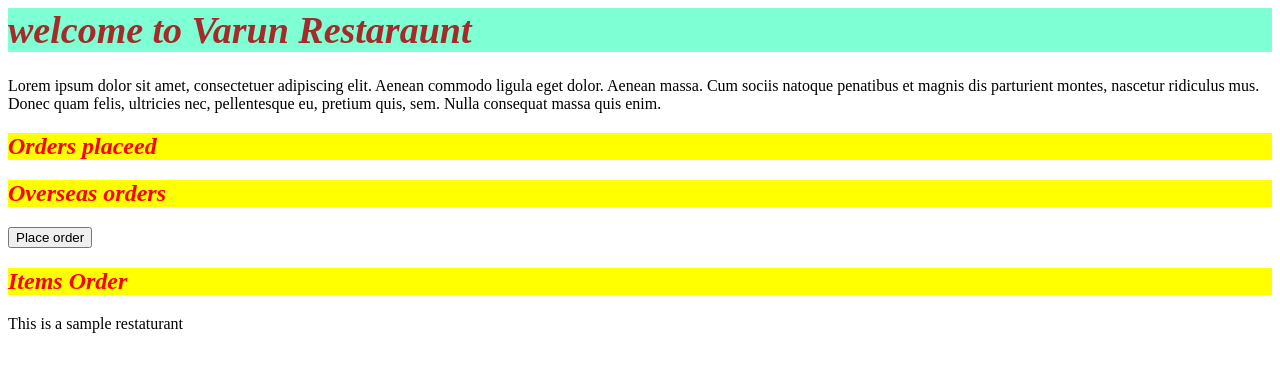
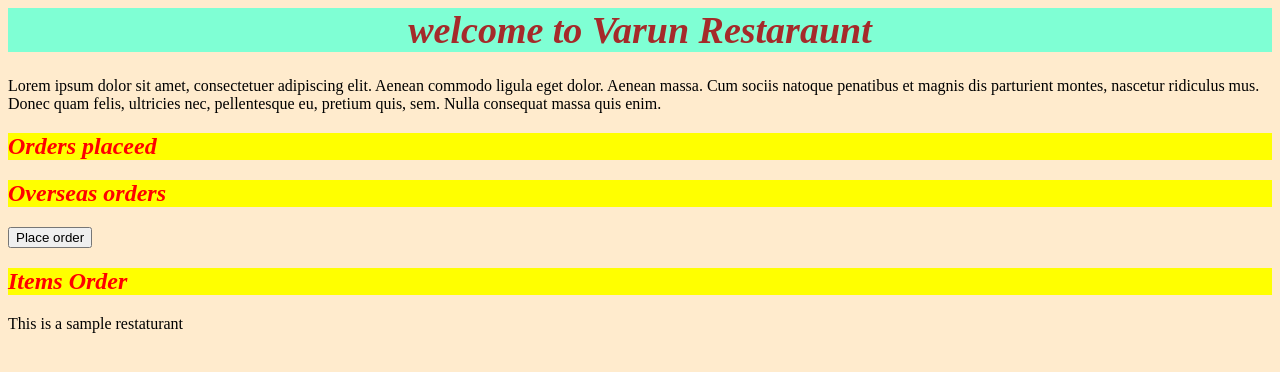
Before and after one commit to varunvinnakota/htmlcss1, a plain HTML site: page index.html in a window 1280 px wide. Drawn offline with Linux system fonts and the light colour scheme.

Commit message:
newchangesbackground

```diff
--- a/index.html
+++ b/index.html
@@ -36,6 +36,10 @@
             background-color: aquamarine;
             font-size: 38px;
             font-style: italic;
+            text-align: center;
+        }
+        body {
+            background-color: blanchedalmond;
         }
     </style>
 </body>
```
